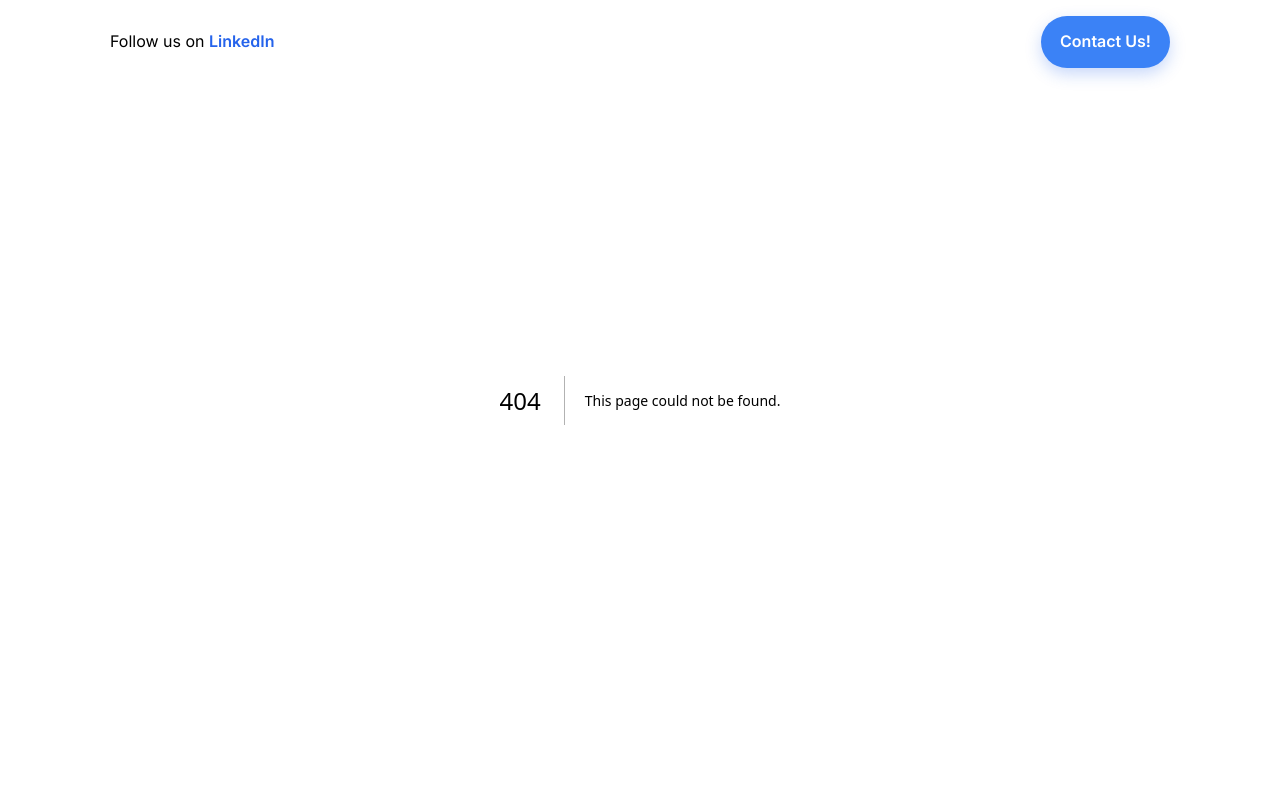
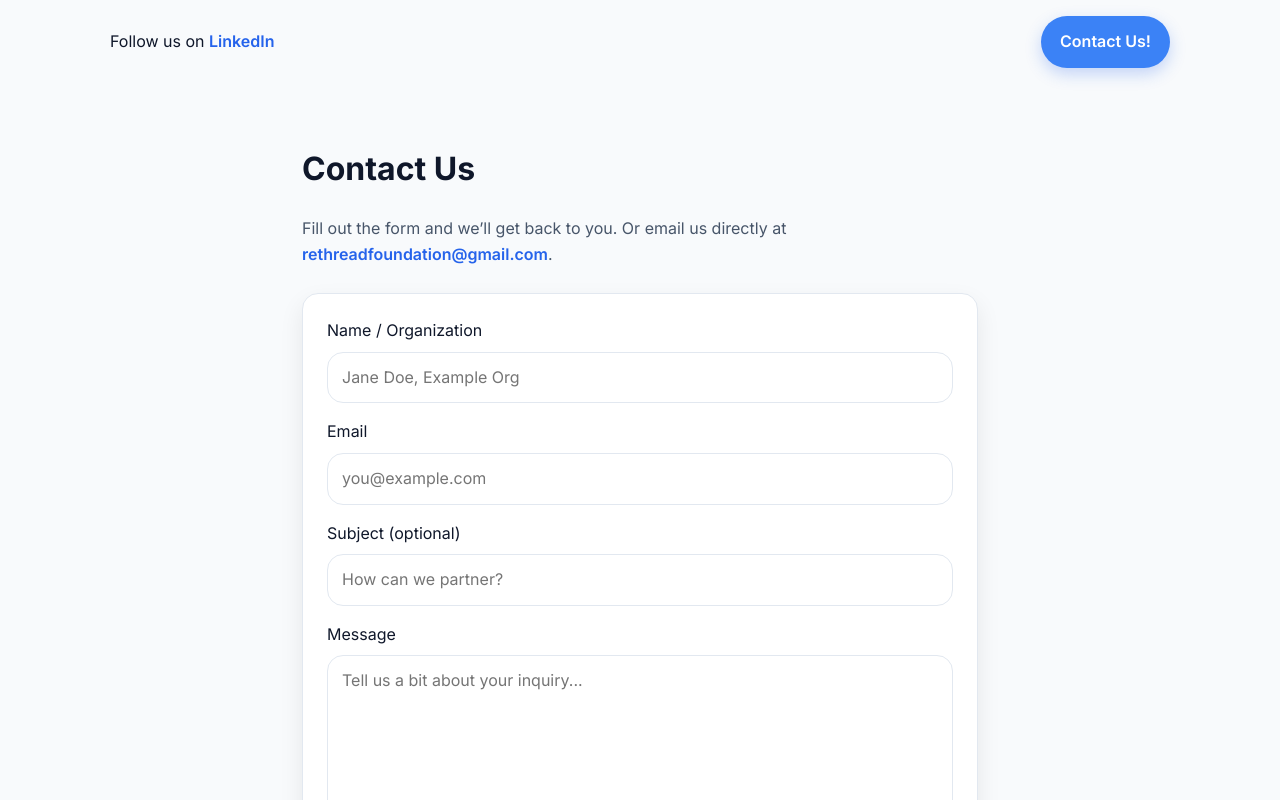
Before and after one commit to kevinx83/ReThread, a Next.js app: page /contact in a window 1280 px wide. Before the commit this address had no page. Shown: the top 800 px of the page. Built offline with nearby package versions, Linux system fonts and the light colour scheme.

Commit message:
Contact and donate pages

```diff
--- /dev/null
+++ b/src/app/api/contact/route.ts
@@ -0,0 +1,71 @@
+// src/app/api/contact/route.ts
+import { NextResponse } from "next/server";
+import { Resend } from "resend";
+
+export const runtime = "nodejs";
+
+// Log once at module load to confirm env present
+console.log("[contact] RESEND_API_KEY present:", Boolean(process.env.RESEND_API_KEY));
+
+function json(status: number, body: any) {
+  return new Response(JSON.stringify(body), {
+    status,
+    headers: { "content-type": "application/json" },
+  });
+}
+
+function escapeHtml(s: string) {
+  return String(s).replace(/&/g,"&amp;").replace(/</g,"&lt;").replace(/>/g,"&gt;");
+}
+
+export async function POST(req: Request) {
+  try {
+    const apiKey = process.env.RESEND_API_KEY;
+    if (!apiKey) {
+      return json(500, { error: "RESEND_API_KEY is missing (.env.local) — restart dev server after adding." });
+    }
+
+    const { name, email, subject = "New Contact Form Message", message } = await req.json().catch(e => {
+      throw new Error("Invalid JSON body: " + (e?.message || e));
+    });
+
+    if (!name || !email || !message) {
+      return json(400, { error: "Missing required fields (name, email, message)." });
+    }
+
+    const resend = new Resend(apiKey);
+    const to = process.env.EMAIL_TO || "rethreadfoundation@gmail.com";
+    const from = process.env.EMAIL_FROM || "Re:Thread <onboarding@resend.dev>";
+
+    const html = `
+      <div style="font-family:ui-sans-serif,system-ui,-apple-system,Segoe UI,Roboto,Arial">
+        <p><strong>From:</strong> ${escapeHtml(name)} &lt;${escapeHtml(email)}&gt;</p>
+        <p><strong>Subject:</strong> ${escapeHtml(subject)}</p>
+        <hr style="border:none;border-top:1px solid #e5e7eb;margin:12px 0"/>
+        <pre style="white-space:pre-wrap;font-family:ui-monospace, SFMono-Regular, Menlo, monospace">${escapeHtml(message)}</pre>
+      </div>
+    `;
+
+    const { data, error } = await resend.emails.send({
+      from,
+      to,
+      replyTo: email, // camelCase
+      subject: `[Re:Thread] ${subject}`,
+      html,
+    });
+
+    if (error) {
+      console.error("[contact] Resend error:", error);
+      return json(500, { error: error.message || String(error) });
+    }
+
+    return json(200, { ok: true, id: data?.id || null });
+  } catch (e: any) {
+    console.error("[contact] API exception:", e);
+    return json(500, { error: e?.message || String(e) || "Send failed (exception)" });
+  }
+}
+
+export async function GET() {
+  return json(200, { ok: true, health: "contact api ready" });
+}
--- /dev/null
+++ b/src/app/contact/page.tsx
@@ -0,0 +1,80 @@
+// app/contact/page.tsx
+"use client";
+import { useState } from "react";
+
+export default function ContactPage() {
+  const [status, setStatus] = useState<"idle" | "sending" | "ok" | "error">("idle");
+  const [err, setErr] = useState("");
+
+  async function onSubmit(e: React.FormEvent<HTMLFormElement>) {
+    e.preventDefault();
+    setStatus("sending");
+    setErr("");
+
+    const form = e.currentTarget;
+
+    const fd = new FormData(form);
+    const payload = Object.fromEntries(fd.entries());
+
+    try {
+      const res = await fetch("/api/contact", {
+        method: "POST",
+        headers: { "Content-Type": "application/json" },
+        body: JSON.stringify(payload),
+      });
+
+      if (!res.ok) {
+        const data = await res.json().catch(() => ({}));
+        throw new Error(data?.error || "Send failed");
+      }
+
+      setStatus("ok");
+      form.reset();
+    } catch (error: any) {
+      setStatus("error");
+      setErr(error?.message || "Something went wrong.");
+    }
+  }
+
+
+  return (
+    <main className="section">
+      <div className="container" style={{ maxWidth: 740 }}>
+        <h1>Contact Us</h1>
+        <p className="sub">
+          Fill out the form and we’ll get back to you. Or email us directly at{" "}
+          <a href="mailto:rethreadfoundation@gmail.com">rethreadfoundation@gmail.com</a>.
+        </p>
+
+        <form onSubmit={onSubmit} className="card" style={{ marginTop: 20 }}>
+          <label>
+            <div>Name / Organization</div>
+            <input name="name" required placeholder="Jane Doe, Example Org" className="input" />
+          </label>
+
+          <label>
+            <div>Email</div>
+            <input type="email" name="email" required placeholder="you@example.com" className="input" />
+          </label>
+
+          <label>
+            <div>Subject (optional)</div>
+            <input name="subject" placeholder="How can we partner?" className="input" />
+          </label>
+
+          <label>
+            <div>Message</div>
+            <textarea name="message" required rows={6} placeholder="Tell us a bit about your inquiry..." className="textarea" />
+          </label>
+
+          <button className="btn btn-primary" disabled={status === "sending"}>
+            {status === "sending" ? "Sending..." : "Send Message"}
+          </button>
+
+          {status === "ok" && <p style={{ color: "green", marginTop: 12 }}>Thanks! Your message has been sent.</p>}
+          {status === "error" && <p style={{ color: "crimson", marginTop: 12 }}>Couldn’t send message: {err}</p>}
+        </form>
+      </div>
+    </main>
+  );
+}
--- a/src/app/globals.css
+++ b/src/app/globals.css
@@ -216,3 +216,15 @@ a:hover {
   color: var(--brand-dark);
   opacity: 0.85;
 }
+
+/* Forms */
+.input, .textarea {
+  width: 100%;
+  margin: 8px 0 16px;
+  padding: 12px 14px;
+  border: 1px solid #e2e8f0;
+  border-radius: var(--radius);
+  background: #fff;
+  font: inherit;
+}
+.input:focus, .textarea:focus { outline: 3px solid var(--ring); outline-offset: 2px; }
--- a/src/app/layout.tsx
+++ b/src/app/layout.tsx
@@ -21,16 +21,15 @@ export default function RootLayout({ children }: { children: React.ReactNode })
             <span>
               Follow us on{" "}
               <a
-                href="https://www.linkedin.com/company/rethread"
+                href="https://www.linkedin.com/company/re-thread-foundation/"
                 target="_blank"
                 rel="noopener noreferrer"
               >
                 LinkedIn
               </a>
             </span>
-            <a className="btn btn-primary" href="#contact">
-              Contact Us!
-            </a>
+            <a className="btn btn-primary" href="/contact">Contact Us!</a>
+
           </div>
         </header>
 
```
Also changed, not shown: package.json (+4 -3 lines), src/app/donate/page.tsx (added, +10 -0 lines), src/app/page.tsx (+7 -4 lines), 1 other file (tests, documents, lock files or other folders).
